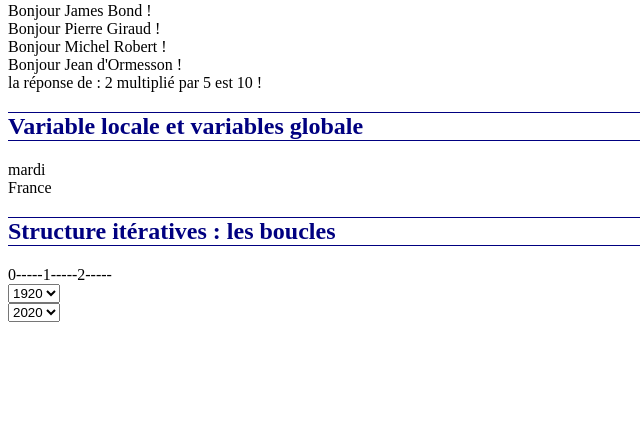
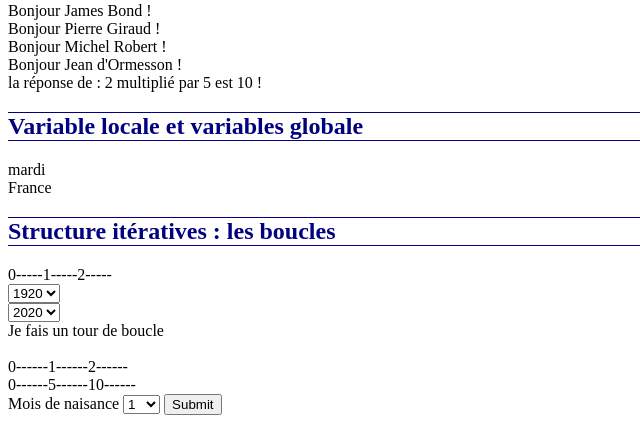
Before and after one commit to SebastienDelrueW/PHP, a PHP site: page /bases.php in a window 1280 px wide. Shown: the part 1465-1896 px from the top of the page, without its empty margins (0-640 px from the left). Before the commit the page ends 1787 px from the top, so only its background shows below. Run offline with PHP 8.4, Linux system fonts and the light colour scheme.

Commit message:
Update bases.php

```diff
--- a/01_base/bases.php
+++ b/01_base/bases.php
@@ -474,3 +474,50 @@ echo '<select>';
         $a--;
     }
 echo '</select>';
+
+
+ echo '<br>';
+//-------------------
+// La boucle do while :
+// la boucle do while a la particularité de s'exécuter au moins une fois , puis tant que la condition de fin est vraie.
+
+$j = 0; // valeur de départ de la boucle
+
+do {
+    echo 'Je fais un tour de boucle <br>';
+    $j++;
+}while($j > 10); // La condition revoie false tout de suite, pourtant la boucle à bien touné une fois. Attention au ";" aprés le while.
+
+ echo '<br>';
+
+//----------------
+// La boucle for :
+// La boucle for est une autre syntaxe de la boucle while.
+
+for ($i = 0; $i < 3; $i++){ // on trouve dans les () de la for : La valeur de départ; La condition d'entrée dans la boucle; La variation de $i (incrémentation, décrémentation...)
+    echo $i . '------';
+}
+
+
+ echo '<br>';
+
+for ($l = 0; $l < 15; $l+=5){ // on trouve dans les () de la for : La valeur de départ; La condition d'entrée dans la boucle; La variation de $i (incrémentation, décrémentation...)
+    echo $l . '------';
+}
+// Exercice : vous affichez les mois de 1 à 12 à l'aide d'une boucle for dans le menu
+?>
+<form>
+<label>Mois de naisance </label>
+
+    <select>
+<?php
+        for($mois = 1; $mois <= 12; $mois++){
+            echo '<option>' . $mois . '</option>';
+        }
+?>
+    </select>
+
+    <input type="submit">
+</form>
+
+<?php
```
